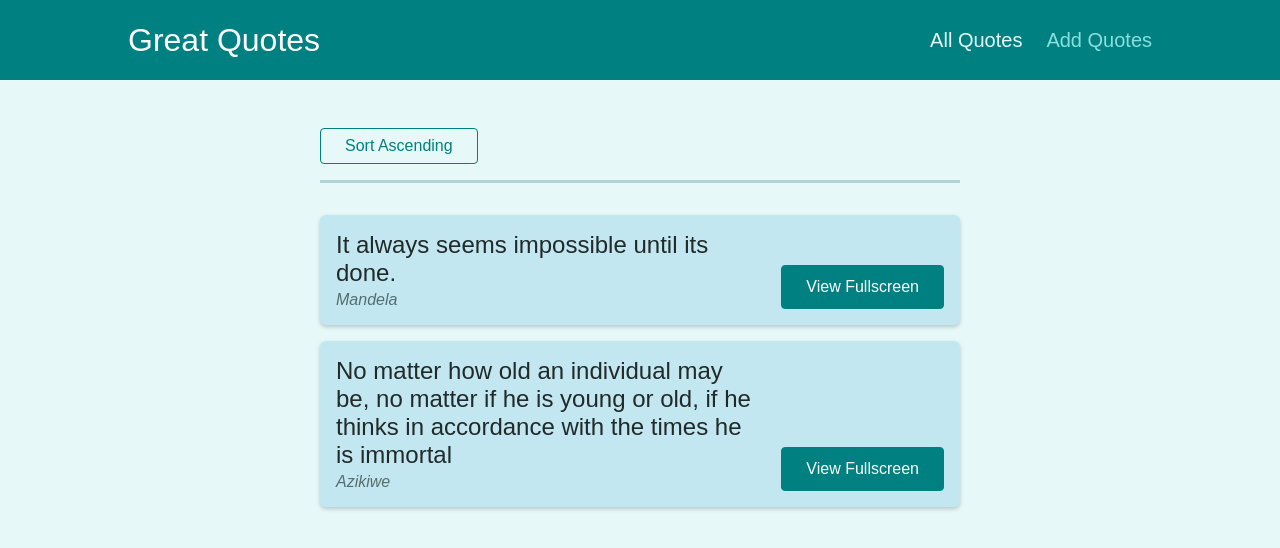
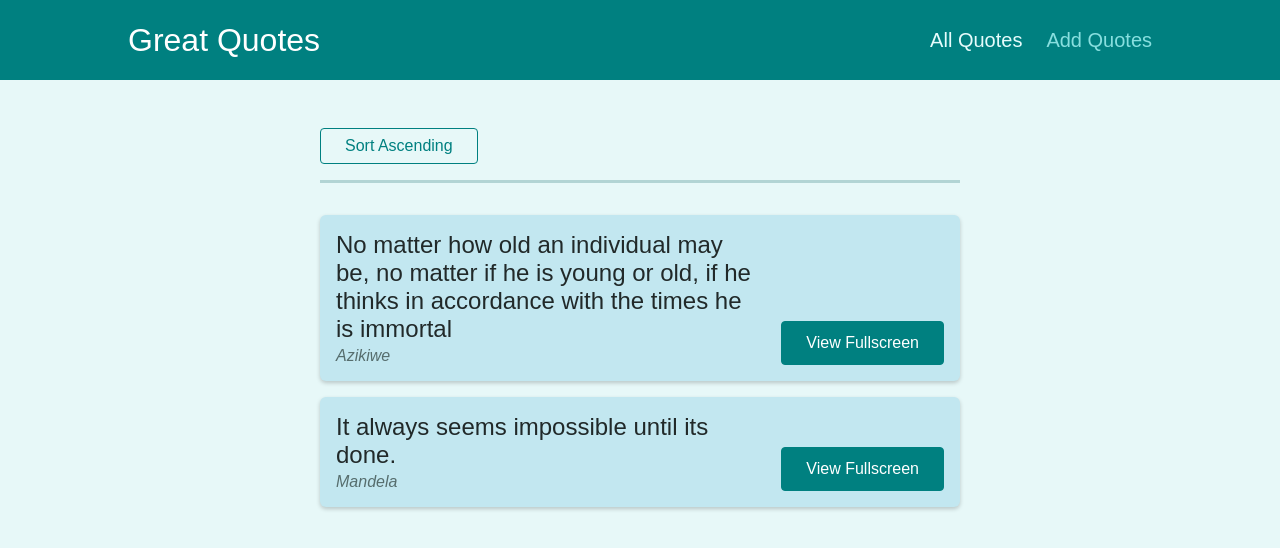
Before and after one commit to cjchika/react-router, a React (Create React App) app: page /quotes in a window 1280 px wide. Shown: the top 548 px of the page. Built offline with nearby package versions, Linux system fonts and the light colour scheme.

Commit message:
Implemented Sorting

```diff
--- a/src/components/quotes/QuoteList.js
+++ b/src/components/quotes/QuoteList.js
@@ -3,6 +3,16 @@
 
 import QuoteItem from "./QuoteItem";
 import classes from "./QuoteList.module.css";
+
+const sortQuotes = (quotes, ascending) => {
+  return quotes.sort((quoteA, quoteB) => {
+    if (ascending) {
+      return quoteA.id > quoteB.id ? 1 : -1;
+    } else {
+      return quoteA.id < quoteB.id ? 1 : -1;
+    }
+  });
+};
 
 const QuoteList = (props) => {
   const history = useHistory();
@@ -11,6 +21,8 @@
   const queryParams = new URLSearchParams(location.search);
 
   const isSortingAscending = queryParams.get("sort") === "asc";
+
+  const sortedQuotes = sortQuotes(props.quotes, isSortingAscending)
 
   const changeSortingHandler = () => {
     history.push("/quotes?sort=" + (isSortingAscending ? 'desc' : 'asc'));
@@ -24,7 +36,7 @@
         </button>
       </div>
       <ul className={classes.list}>
-        {props.quotes.map((quote) => (
+        {sortedQuotes.map((quote) => (
           <QuoteItem
             key={quote.id}
             id={quote.id}
```
